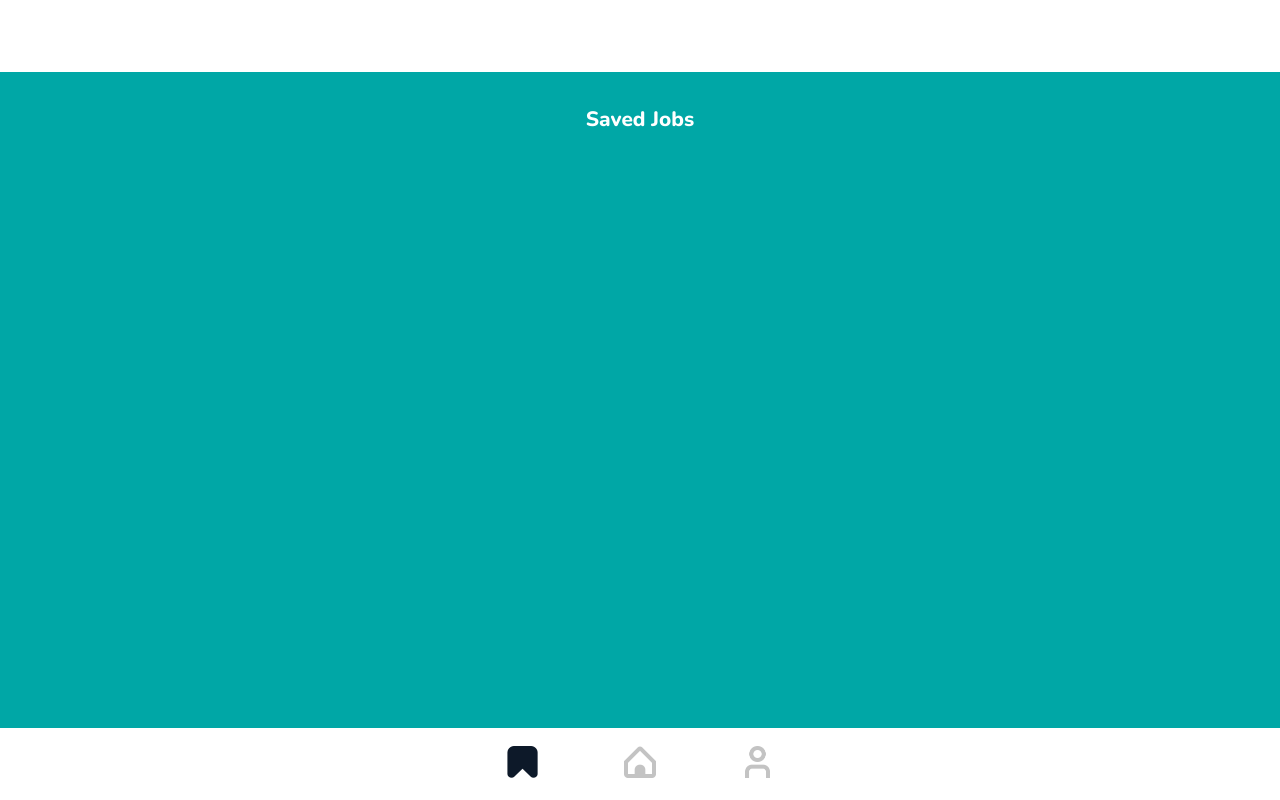
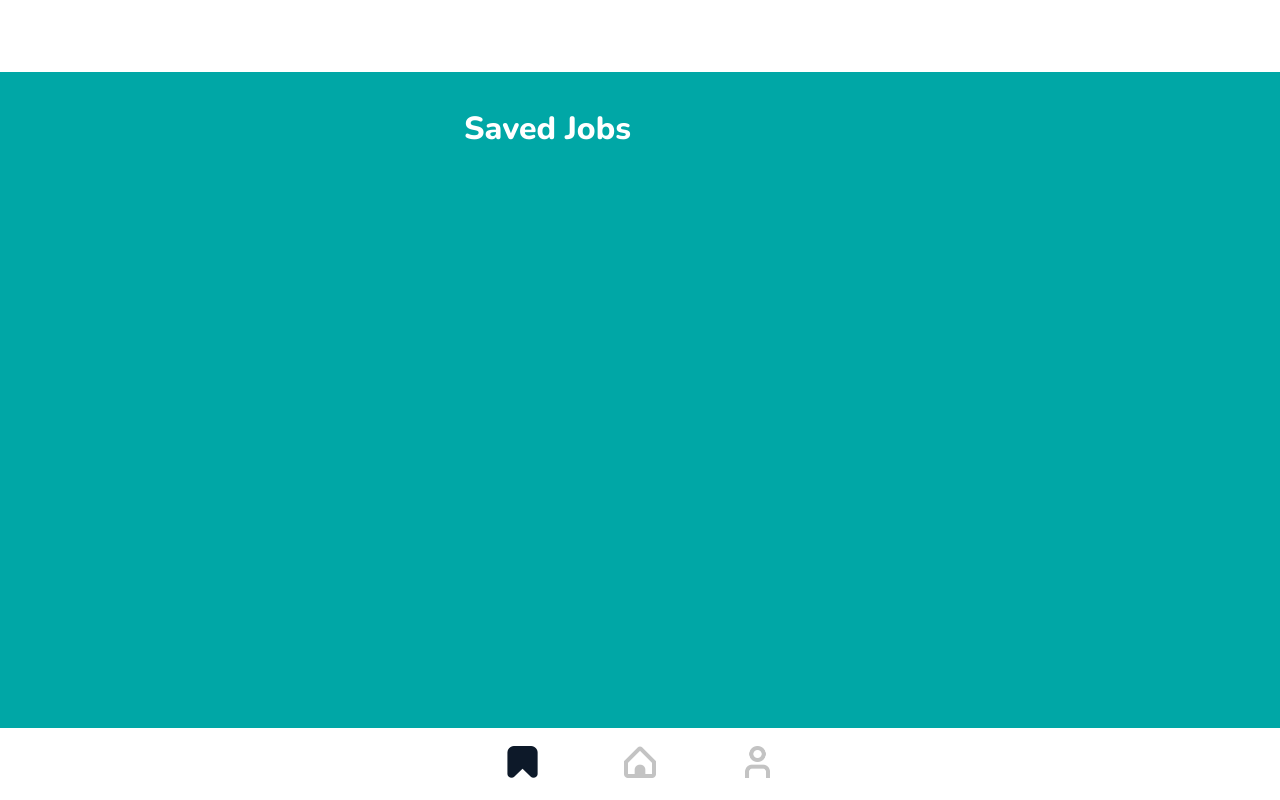
Before and after one commit to Vivian-Trieu/ResuMate, a React (Create React App) app: page / in a window 1280 px wide. Both pictures are taken after a click on the item 522 px from the left and 764 px from the top of the page. Built offline with nearby package versions, Linux system fonts and the light colour scheme.

Commit message:
update saved jobs interface

```diff
--- a/src/Components/HomeScreen.css
+++ b/src/Components/HomeScreen.css
@@ -81,13 +81,14 @@ button {
 }
 
 ::-webkit-scrollbar-thumb {
-    background: #eee;
+    background: #eeeeee00;
+    /* background: #eee; */
     height: 30px;
     border-radius: 15px;
 }
 
 
-h1, .job-title {
+.job-title {
     text-align: left;
     margin-top: 0.3em;
     font-size: 2em !important;
@@ -110,6 +111,10 @@ p, .company {
     margin: 0.85em 0 0.6em 0;
 }
 
+p, .location {
+    margin-bottom: 0;
+}
+
 p {
     font-size: 0.9em;
 }
--- a/src/Components/HomeScreen.js
+++ b/src/Components/HomeScreen.js
@@ -72,7 +72,7 @@ function HomeScreen({likedJobs, setLikedJobs}) {
                   <p className="company">{jobs[currentJobIndex].company}</p>
                   <div className="break"></div>
                   <div className="other-attributes">
-                    <p>{jobs[currentJobIndex].location}</p>
+                    <p className="location">{jobs[currentJobIndex].location}</p>
                   </div>
                   <div className="description-box">
                       <p>{jobs[currentJobIndex].description}</p>
--- a/src/Components/SavedJobs.css
+++ b/src/Components/SavedJobs.css
@@ -11,34 +11,35 @@ body {
     background-color: #00A7A6;
 }
 
-.saved-jobs-box {
-    overflow: auto;
-    display: flex;
-    flex-direction: column;
-    height: 70%;
-    width: 450px;
-}
 
 .saved-job {
     display: flex;
     flex-direction: column;
     background-color: #fff;
-    box-shadow: 0 2px 4px rgba(0, 0, 0, 0.1);
+    box-shadow: 7px 10px 0 rgba(0, 0, 0, 2);
     /* margin: 20px; */
-    padding: 20px;
-    margin: 2px 0;
+    padding: 1em;
+    margin: 0.8em 0;
     text-align: start;
-    max-width: 400px !important;
-    min-width: 350px;
-    width: 100%; /* Adjust as needed */
+    width: 20em;
+    /* width: 100%; Adjust as needed */
     border-radius: 10px; /* Add rounded corners */
 
 }
 
-.saved-jobs-cointainer h2 {
+.saved-jobs-title {
+    margin: 0 !important;
+    display: flex;
+    width: 22em;
+}
+
+.saved-jobs {
+    /* text-align: left; */
+    /* margin-top: 0.3em; */
+    font-size: 2em !important;
     color: #fff;
-    margin-bottom: 20px;
-    font-size: 1.3em;
+    margin: 0 !important;
+    /* font-size: 1.3em */
 }
 
 .saved-jobs-cointainer h3,
@@ -46,4 +47,31 @@ body {
     margin: 0;
 }
 
+.saved-jobs-box {
+    overflow: auto;
+    display: flex;
+    align-items: center;
+    flex-direction: column;
+    height: 34em;
+    width: 100%;
+    /* width: 20em; */
+}
+
+.job-buttons {
+    display: flex;
+    flex-direction: row;
+    justify-content: space-between;
+}
+
+.apply-btn, .remove-btn {
+    background: #EFEFEF;
+    /* color: white; */
+    margin-top: 0.6em;
+    padding: 0.3em 4em;
+    border: 1px solid #c3c3c3;
+    border-radius: 15px;
+    cursor: pointer;
+}
+
+
   /* Styles for job title, company, etc */
--- a/src/Components/SavedJobs.js
+++ b/src/Components/SavedJobs.js
@@ -4,14 +4,19 @@ import React from 'react';
 function SavedJobs({likedJobs}) {
   return (
     <div className="saved-jobs-cointainer">
-      <h2>Saved Jobs</h2>
+      <div className="saved-jobs-title">
+        <h1 className="saved-jobs">Saved Jobs</h1>
+      </div>
 
       <div className="saved-jobs-box">
         {likedJobs.map(job => (
           <div key={job.id} className="saved-job">
             <h3>{job.title}</h3>
             <p>{job.company}</p>
-            <p>{job.location}</p>
+            <div className="job-buttons">
+              <button className="apply-btn">Apply</button>
+              <button className="remove-btn">Remove</button>
+            </div>
           </div>
         ))}
       </div>
```
